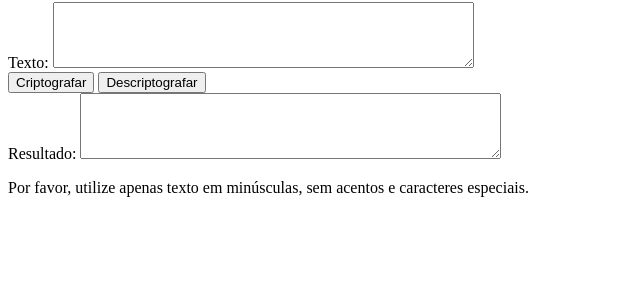
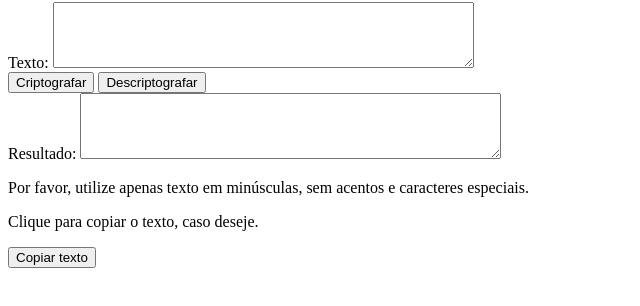
Before and after one commit to marthabuzin/Decodificador-de-Texto---Alura, a plain HTML site: page index.html in a window 1280 px wide. Shown: the part 78-384 px from the top of the page, without its empty margins (0-640 px from the left). Drawn offline with Linux system fonts and the light colour scheme.

Commit message:
Update index.html
Adicionado botão para copiar o texto do campo "resultado" para a área de transferência.

```diff
--- a/index.html
+++ b/index.html
@@ -23,5 +23,26 @@
         </div>
     </div>
     <p>Por favor, utilize apenas texto em minúsculas, sem acentos e caracteres especiais.</p>
+
+    <div>
+    <p>Clique para copiar o texto, caso deseje.</p>
+
+<button onclick="copyMessage()">Copiar texto</button>
+<script>
+function copyMessage() {
+  // Coleta o texto
+  var copyText = document.getElementById("outputText");
+
+  // Seleciona o texto inserido no campo
+  copyText.select();
+
+  // Copia o texto selecionado
+  navigator.clipboard.writeText(copyText.value);
+
+  // Avisa sobre o texto copiado
+  alert("Mensagem copiada: " + copyText.value);
+}
+</script>
+</div>
 </body>
 </html>
```
